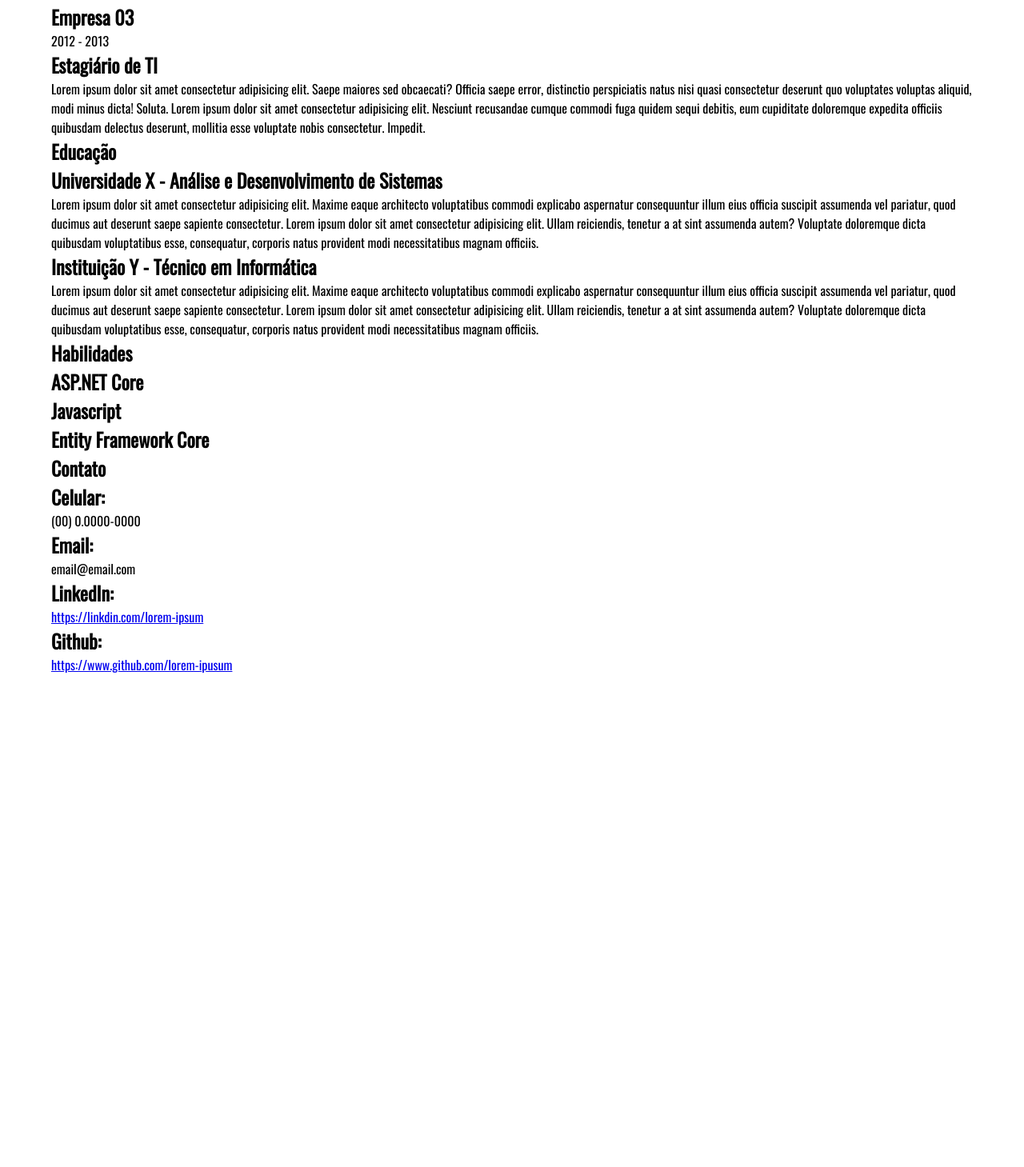
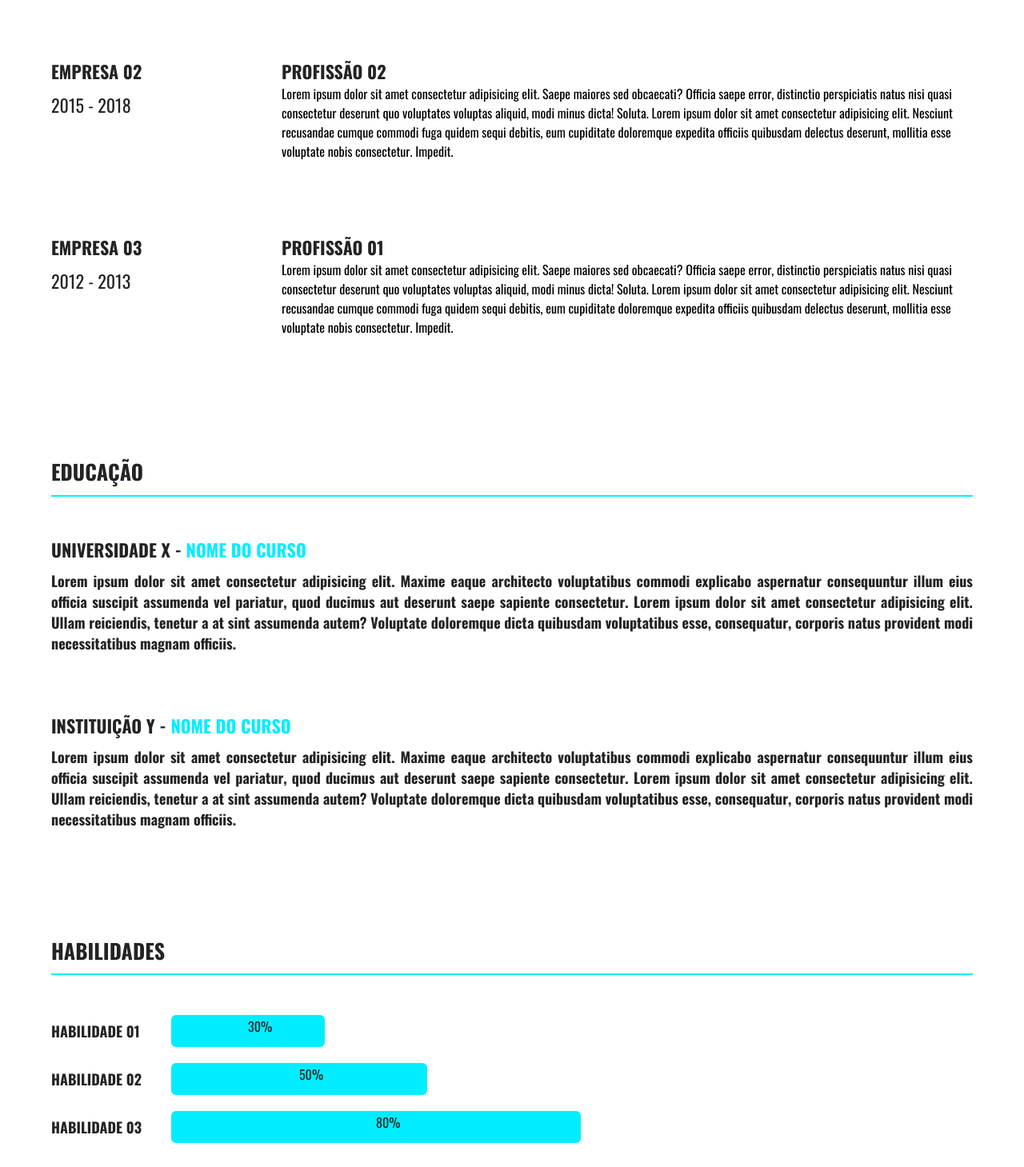
Before and after one commit to dev-wsantos/template-curriculo, a plain HTML site: page index.html in a window 1280 px wide. Shown: the part 801-2260 px from the top of the page at 80% size. Before the commit the page ends 1644 px from the top, so only its background shows below. Drawn offline with Linux system fonts and the light colour scheme.

Commit message:
finalizando a estilização via css

```diff
--- a/assets/css/home.css
+++ b/assets/css/home.css
@@ -14,14 +14,275 @@
 .container .h-name h1 {
   font-family: "Oswald-Bold";
   font-weight: bold;
-  font-size: 3rem;
+  font-size: 48px;
   text-transform: uppercase;
   color: #232323;
 }
 .container .h-name h2 {
   font-family: "Oswald-Bold";
   font-weight: bold;
-  font-size: 2rem;
+  font-size: 22px;
   text-transform: uppercase;
   color: #00eeff;
 }
+
+/* Sobre */
+.container .h-sobre {
+  width: 100%;
+  min-height: 100px;
+  margin-bottom: 100px;
+}
+.container .h-sobre .h-title-sobre {
+  width: 100%;
+  min-height: 50px;
+  border-bottom: 2px solid #00eeff;
+  margin-bottom: 25px;
+}
+.container .h-sobre .h-title-sobre h2 {
+  margin-top: 5%;
+  height: 50px;
+  font-family: "Oswald-Bold";
+  font-weight: bold;
+  font-size: 26px;
+  text-transform: uppercase;
+  color: #232323;
+}
+.container .h-sobre .paragrafo {
+  font-style: normal;
+  text-align: justify;
+  font-size: 1.2em;
+}
+
+/* Experiência */
+.container .h-experiencia .h-title-experiencia {
+  width: 100%;
+  height: 50px;
+  border-bottom: 2px solid #00eeff;
+  margin-bottom: 50px;
+}
+.container .h-experiencia .h-title-experiencia h2 {
+  margin-top: 5%;
+  font-family: "Oswald-Bold";
+  font-size: 22px;
+  text-transform: uppercase;
+  color: #232323;
+}
+
+.container .h-experiencia.h-itens {
+  width: 100%;
+  min-height: 100px;
+}
+
+.container .h-experiencia .h-itens .item {
+  display: flex;
+  width: 100%;
+  min-height: 220px;
+}
+.container .h-experiencia .h-itens .item .work {
+  min-width: 25%;
+  max-width: 25%;
+  min-height: 100px;
+}
+.container .h-experiencia .h-itens .item .work h2 {
+  font-family: "Oswald-Bold";
+  font-size: 22px;
+  margin-bottom: 10px;
+  text-transform: uppercase;
+  color: #232323;
+}
+.container .h-experiencia .h-itens .item .work p {
+  font-size: 22px;
+  margin-bottom: 10px;
+  text-transform: uppercase;
+  color: #232323;
+}
+.container .h-experiencia .h-itens .item .description {
+  width: 75%;
+  min-height: 100px;
+}
+
+.container .h-experiencia .h-itens .item .description h2 {
+  font-family: "Oswald-Bold";
+  font-weight: bold;
+  font-size: 22px;
+  text-align: justify;
+  text-transform: uppercase;
+  color: #232323;
+}
+
+/* Educação */
+
+.container .h-educacao {
+  width: 100%;
+  min-height: 100px;
+}
+
+.container .h-educacao .h-title-educacao {
+  width: 100%;
+  height: 50%;
+  padding-bottom: 10px;
+  border-bottom: 2px solid #00eeff;
+  margin-bottom: 50px;
+}
+
+.container .h-educacao .h-title-educacao h2 {
+  margin-top: 5%;
+  font-family: "Oswald-Bold";
+  font-weight: bold;
+  font-size: 26px;
+  text-transform: uppercase;
+  color: #232323;
+}
+.container .h-educacao .item {
+  width: 100%;
+  min-height: 220px;
+}
+.container .h-educacao .item .title {
+  margin-bottom: 10px;
+}
+.container .h-educacao .item .title h2 {
+  font-family: "Oswald-Bold";
+  font-weight: bold;
+  font-size: 22px;
+  text-transform: uppercase;
+  color: #232323;
+}
+
+.container .h-educacao .item .title span {
+  font-family: "Oswald-Bold";
+  font-weight: bold;
+  font-size: 22px;
+  color: #00eeff;
+}
+.container .h-educacao .item p {
+  font-family: "Oswald-Bold";
+  font-weight: normal;
+  text-align: justify;
+  font-size: 18px;
+  color: #232323;
+}
+
+/* Habilidades */
+.container .h-habilidades {
+  width: 100%;
+  min-height: 100%;
+}
+
+.container .h-habilidades .h-title-habilidades {
+  width: 100%;
+  height: 50px;
+  border-bottom: 2px solid #00eeff;
+  margin-bottom: 50px;
+}
+.container .h-habilidades .h-title-habilidades h2 {
+  margin-top: 5%;
+  font-family: "Oswald-Bold";
+  font-weight: bold;
+  font-size: 26px;
+  text-transform: uppercase;
+  color: #232323;
+}
+.container .h-habilidades .item {
+  display: flex;
+  align-items: center;
+  width: 50%;
+  margin-bottom: 20px;
+}
+.container .h-habilidades .item .title {
+  min-width: 150px;
+}
+.container .h-habilidades .item .title h2 {
+  font-family: "Oswald-Bold";
+  font-weight: bold;
+  font-size: 18px;
+  text-transform: uppercase;
+  color: #232323;
+}
+.container .h-habilidades .item .title .icon {
+  position: relative;
+  width: 200px;
+  height: 18px;
+  border: 1px solid #e7e7e7;
+  border-radius: 6px;
+  background-color: transparent;
+}
+
+/* Percentuais */
+.container .h-habilidades .item .icon .percentual-30 {
+  width: calc(30vw / 2);
+  height: 5vh;
+  border-radius: 6px;
+  background-color: #00eeff;
+}
+.container .h-habilidades .item .icon .percentual-30::after {
+  content: "30%";
+  margin-left: 50%;
+  vertical-align: middle;
+  color: #232323;
+}
+.container .h-habilidades .item .icon .percentual-50 {
+  width: calc(50vw / 2);
+  height: 5vh;
+  border-radius: 6px;
+  background-color: #00eeff;
+}
+.container .h-habilidades .item .icon .percentual-50::after {
+  content: "50%";
+  margin-left: 50%;
+  vertical-align: middle;
+  color: #232323;
+}
+.container .h-habilidades .item .icon .percentual-80 {
+  width: calc(80vw / 2);
+  height: 5vh;
+  border-radius: 6px;
+  background-color: #00eeff;
+}
+.container .h-habilidades .item .icon .percentual-80::after {
+  content: "80%";
+  margin-left: 50%;
+  vertical-align: middle;
+  color: #232323;
+}
+
+/* Contato */
+.container .h-contato {
+  width: 100%;
+  min-height: 200px;
+  margin-bottom: 50px;
+}
+.container .h-contato .h-title-contato {
+  width: 100%;
+  min-height: 50px;
+  border-bottom: 2px solid #00eeff;
+}
+.container .h-contato .h-title-contato h2 {
+  margin-top: 5%;
+  font-family: "Oswald-Bold";
+  font-weight: bold;
+  font-size: 26px;
+  text-transform: uppercase;
+  color: #232323;
+}
+.container .h-contato .item {
+  width: 100%;
+  padding: 2% 0;
+  min-height: 80px;
+}
+.container .h-contato .item h2 {
+  font-family: "Oswald-Bold";
+  font-weight: bold;
+  font-size: 18px;
+  text-transform: uppercase;
+  color: #232323;
+}
+.container .h-contato .item p {
+  font-family: "Oswald-Bold";
+  font-weight: bold;
+  font-size: 18px;
+  color: #00eeff;
+}
+.container .h-contato .item p a {
+  text-decoration: none;
+  color: #232323;
+}
--- a/index.html
+++ b/index.html
@@ -1,143 +1,207 @@
 <!DOCTYPE html>
 <html lang="pt-BR">
   <head>
-    <meta charset="UTF-8">
-    <meta http-equiv="X-UA-Compatible" content="IE=edge">
-    <meta name="viewport" content="width=device-width, initial-scale=1.0">
-    <title>Currículo | Template Web </title>
-    <link rel="stylesheet" href="assets/css/style.css">
+    <meta charset="UTF-8" />
+    <meta http-equiv="X-UA-Compatible" content="IE=edge" />
+    <meta name="viewport" content="width=device-width, initial-scale=1.0" />
+    <title>Currículo | Template Web</title>
+    <link rel="stylesheet" href="assets/css/style.css" />
   </head>
   <body>
     <main class="container">
       <header class="h-name">
         <h1>Lorem Ipsum Dolor Sit</h1>
         <h2>Desenvolvedor Web</h2>
-        </header><!-- h-name -->
+      </header>
+      <!-- h-name -->
       <section class="h-sobre">
         <div class="h-title-sobre">
           <h2>Sobre mim</h2>
         </div>
         <div class="w-100">
           <p class="paragrafo">
-                    Lorem ipsum dolor sit amet, consectetur adipiscing elit. Curabitur vel orci ornare, varius nulla vitae, auctor mi. Curabitur aliquam sollicitudin lorem, id iaculis sapien commodo at. Maecenas rutrum metus vel finibus consectetur. Etiam laoreet porta neque, ac sagittis ex tristique id. Suspendisse malesuada vulputate erat. Ut eget imperdiet nulla. Aenean placerat est viverra luctus pretium. Aliquam rutrum convallis magna. Aenean libero nulla, tincidunt quis tellus a, varius pretium purus. In interdum viverra vehicula. Nunc mattis rhoncus ex eu sodales. Suspendisse congue convallis risus, ut finibus purus tristique sed.
+            Lorem ipsum dolor sit amet, consectetur adipiscing elit. Curabitur
+            vel orci ornare, varius nulla vitae, auctor mi. Curabitur aliquam
+            sollicitudin lorem, id iaculis sapien commodo at. Maecenas rutrum
+            metus vel finibus consectetur. Etiam laoreet porta neque, ac
+            sagittis ex tristique id. Suspendisse malesuada vulputate erat. Ut
+            eget imperdiet nulla. Aenean placerat est viverra luctus pretium.
+            Aliquam rutrum convallis magna. Aenean libero nulla, tincidunt quis
+            tellus a, varius pretium purus. In interdum viverra vehicula. Nunc
+            mattis rhoncus ex eu sodales. Suspendisse congue convallis risus, ut
+            finibus purus tristique sed.
           </p>
         </div>
-        </section><!-- h-sobre -->
+      </section>
+      <!-- h-sobre -->
       <section class="h-experiencia">
         <div class="h-title-experiencia">
           <h2>Experiência</h2>
-            </div><!-- h-title-experiencia -->
+        </div>
+        <!-- h-title-experiencia -->
         <div class="h-itens">
           <div class="item">
             <div class="work">
               <h2>Empresa 01</h2>
               <p>2019 - 2022</p>
-                    </div> <!-- work -->
+            </div>
+            <!-- work -->
             <div class="description">
-                        <h2>Desenvolvedor de Software Jr</h2>
+              <h2>Profissão 01</h2>
               <p>
-                            Lorem ipsum dolor sit amet consectetur adipisicing elit. Saepe maiores sed obcaecati? Officia saepe error, distinctio perspiciatis natus nisi quasi consectetur deserunt quo voluptates voluptas aliquid, modi minus dicta! Soluta.
-                            Lorem ipsum dolor sit amet consectetur adipisicing elit. Nesciunt recusandae cumque commodi fuga quidem sequi debitis, eum cupiditate doloremque expedita officiis quibusdam delectus deserunt, mollitia esse voluptate nobis consectetur. Impedit.
+                Lorem ipsum dolor sit amet consectetur adipisicing elit. Saepe
+                maiores sed obcaecati? Officia saepe error, distinctio
+                perspiciatis natus nisi quasi consectetur deserunt quo
+                voluptates voluptas aliquid, modi minus dicta! Soluta. Lorem
+                ipsum dolor sit amet consectetur adipisicing elit. Nesciunt
+                recusandae cumque commodi fuga quidem sequi debitis, eum
+                cupiditate doloremque expedita officiis quibusdam delectus
+                deserunt, mollitia esse voluptate nobis consectetur. Impedit.
               </p>
-                    </div> <!-- description -->
-                </div><!-- item -->
+            </div>
+            <!-- description -->
+          </div>
+          <!-- item -->
           <div class="item">
             <div class="work">
               <h2>Empresa 02</h2>
               <p>2015 - 2018</p>
-                    </div> <!-- work -->
+            </div>
+            <!-- work -->
             <div class="description">
-                        <h2>Assistente de TI</h2>
+              <h2>Profissão 02</h2>
               <p>
-                            Lorem ipsum dolor sit amet consectetur adipisicing elit. Saepe maiores sed obcaecati? Officia saepe error, distinctio perspiciatis natus nisi quasi consectetur deserunt quo voluptates voluptas aliquid, modi minus dicta! Soluta.
-                            Lorem ipsum dolor sit amet consectetur adipisicing elit. Nesciunt recusandae cumque commodi fuga quidem sequi debitis, eum cupiditate doloremque expedita officiis quibusdam delectus deserunt, mollitia esse voluptate nobis consectetur. Impedit.
+                Lorem ipsum dolor sit amet consectetur adipisicing elit. Saepe
+                maiores sed obcaecati? Officia saepe error, distinctio
+                perspiciatis natus nisi quasi consectetur deserunt quo
+                voluptates voluptas aliquid, modi minus dicta! Soluta. Lorem
+                ipsum dolor sit amet consectetur adipisicing elit. Nesciunt
+                recusandae cumque commodi fuga quidem sequi debitis, eum
+                cupiditate doloremque expedita officiis quibusdam delectus
+                deserunt, mollitia esse voluptate nobis consectetur. Impedit.
               </p>
-                    </div> <!-- description -->
-                </div><!-- item -->
-                div class="item">
+            </div>
+            <!-- description -->
+          </div>
+          <!-- item -->
+          <div class="item">
             <div class="work">
               <h2>Empresa 03</h2>
               <p>2012 - 2013</p>
-                    </div> <!-- work -->
+            </div>
+            <!-- work -->
             <div class="description">
-                        <h2>Estagiário de TI</h2>
+              <h2>Profissão 01</h2>
               <p>
-                            Lorem ipsum dolor sit amet consectetur adipisicing elit. Saepe maiores sed obcaecati? Officia saepe error, distinctio perspiciatis natus nisi quasi consectetur deserunt quo voluptates voluptas aliquid, modi minus dicta! Soluta.
-                            Lorem ipsum dolor sit amet consectetur adipisicing elit. Nesciunt recusandae cumque commodi fuga quidem sequi debitis, eum cupiditate doloremque expedita officiis quibusdam delectus deserunt, mollitia esse voluptate nobis consectetur. Impedit.
+                Lorem ipsum dolor sit amet consectetur adipisicing elit. Saepe
+                maiores sed obcaecati? Officia saepe error, distinctio
+                perspiciatis natus nisi quasi consectetur deserunt quo
+                voluptates voluptas aliquid, modi minus dicta! Soluta. Lorem
+                ipsum dolor sit amet consectetur adipisicing elit. Nesciunt
+                recusandae cumque commodi fuga quidem sequi debitis, eum
+                cupiditate doloremque expedita officiis quibusdam delectus
+                deserunt, mollitia esse voluptate nobis consectetur. Impedit.
               </p>
-                    </div> <!-- description -->
-                </div><!-- item -->
-            </div><!-- h-itens -->
-        </section><!-- h-experiencia-->
+            </div>
+            <!-- description -->
+          </div>
+          <!-- item -->
+        </div>
+        <!-- h-itens -->
+      </section>
+      <!-- h-experiencia-->
 
       <section class="h-educacao">
         <div class="h-title-educacao">
           <h2>Educação</h2>
-            </div><!-- h-title-educacao -->
+        </div>
+        <!-- h-title-educacao -->
         <div class="item">
           <div class="w-100 title">
-                    <h2>Universidade X - <span>Análise e Desenvolvimento de Sistemas</span></h2>
-                </div><!-- w-100 -->
+            <h2>Universidade X - <span>Nome do Curso</span></h2>
+          </div>
+          <!-- w-100 -->
           <p>
-                    Lorem ipsum dolor sit amet consectetur adipisicing elit. Maxime eaque architecto voluptatibus commodi explicabo aspernatur consequuntur illum eius officia suscipit assumenda vel pariatur, quod ducimus aut deserunt saepe sapiente consectetur.
-                    Lorem ipsum dolor sit amet consectetur adipisicing elit. Ullam reiciendis, tenetur a at sint assumenda autem? Voluptate doloremque dicta quibusdam voluptatibus esse, consequatur, corporis natus provident modi necessitatibus magnam officiis.
+            Lorem ipsum dolor sit amet consectetur adipisicing elit. Maxime
+            eaque architecto voluptatibus commodi explicabo aspernatur
+            consequuntur illum eius officia suscipit assumenda vel pariatur,
+            quod ducimus aut deserunt saepe sapiente consectetur. Lorem ipsum
+            dolor sit amet consectetur adipisicing elit. Ullam reiciendis,
+            tenetur a at sint assumenda autem? Voluptate doloremque dicta
+            quibusdam voluptatibus esse, consequatur, corporis natus provident
+            modi necessitatibus magnam officiis.
           </p>
-            </div><!-- item -->
+        </div>
+        <!-- item -->
         <div class="item">
           <div class="w-100 title">
-                    <h2>Instituição Y - <span>Técnico em Informática</span></h2>
-                </div><!-- w-100 -->
+            <h2>Instituição Y - <span>Nome do Curso</span></h2>
+          </div>
+          <!-- w-100 -->
           <p>
-                    Lorem ipsum dolor sit amet consectetur adipisicing elit. Maxime eaque architecto voluptatibus commodi explicabo aspernatur consequuntur illum eius officia suscipit assumenda vel pariatur, quod ducimus aut deserunt saepe sapiente consectetur.
-                    Lorem ipsum dolor sit amet consectetur adipisicing elit. Ullam reiciendis, tenetur a at sint assumenda autem? Voluptate doloremque dicta quibusdam voluptatibus esse, consequatur, corporis natus provident modi necessitatibus magnam officiis.
+            Lorem ipsum dolor sit amet consectetur adipisicing elit. Maxime
+            eaque architecto voluptatibus commodi explicabo aspernatur
+            consequuntur illum eius officia suscipit assumenda vel pariatur,
+            quod ducimus aut deserunt saepe sapiente consectetur. Lorem ipsum
+            dolor sit amet consectetur adipisicing elit. Ullam reiciendis,
+            tenetur a at sint assumenda autem? Voluptate doloremque dicta
+            quibusdam voluptatibus esse, consequatur, corporis natus provident
+            modi necessitatibus magnam officiis.
           </p>
-            </div><!-- item -->
-        </section><!-- h-educacao -->
+        </div>
+        <!-- item -->
+      </section>
+      <!-- h-educacao -->
 
       <section class="h-habilidades">
         <div class="h-title-habilidades">
           <h2>Habilidades</h2>
-            </div><!-- h-title-habilidades -->
-        </section><!-- h-habilidades -->
+        </div>
+        <!-- h-title-habilidades -->
 
         <div class="item">
           <div class="title">
-                <h2>ASP.NET Core</h2>
+            <h2>Habilidade 01</h2>
           </div>
 
           <div class="icon">
-                <div class="percentual-10">
-
-                </div><!-- percentual-10 -->
-            </div><!-- icon -->
-        </div><!-- item -->
+            <div class="percentual-30"></div>
+            <!-- percentual-10 -->
+          </div>
+          <!-- icon -->
+        </div>
+        <!-- item -->
         <div class="item">
           <div class="title">
-                <h2>Javascript</h2>
+            <h2>Habilidade 02</h2>
           </div>
 
           <div class="icon">
-                <div class="percentual-10">
-
-                </div><!-- percentual-10 -->
-            </div><!-- icon -->
-        </div><!-- item -->
+            <div class="percentual-50"></div>
+            <!-- percentual-10 -->
+          </div>
+          <!-- icon -->
+        </div>
+        <!-- item -->
         <div class="item">
           <div class="title">
-                <h2>Entity Framework Core</h2>
+            <h2>Habilidade 03</h2>
           </div>
 
           <div class="icon">
-                <div class="percentual-10">
-
-                </div><!-- percentual-10 -->
-            </div><!-- icon -->
-        </div><!-- item -->
-
+            <div class="percentual-80"></div>
+            <!-- percentual-10 -->
+          </div>
+          <!-- icon -->
+        </div>
+        <!-- item -->
+      </section>
+      <!-- h-habilidades -->
       <section class="h-contato">
         <div class="h-title-contato">
           <h2>Contato</h2>
-            </div><!-- h-title-contato-->
+        </div>
+        <!-- h-title-contato-->
         <div class="w-100 item">
           <h2>Celular:</h2>
           <p>(00) 0.0000-0000</p>
@@ -154,12 +218,10 @@
           <h2>Github:</h2>
           <p><a href="#">https://www.github.com/lorem-ipusum</a></p>
         </div>
-        </section><!-- h-contato -->
+      </section>
+      <!-- h-contato -->
 
-
-        <footer>
-
-        </footer>
+      <footer></footer>
     </main>
   </body>
 </html>
```
Lines whose indentation alone changed are shown as unchanged.
